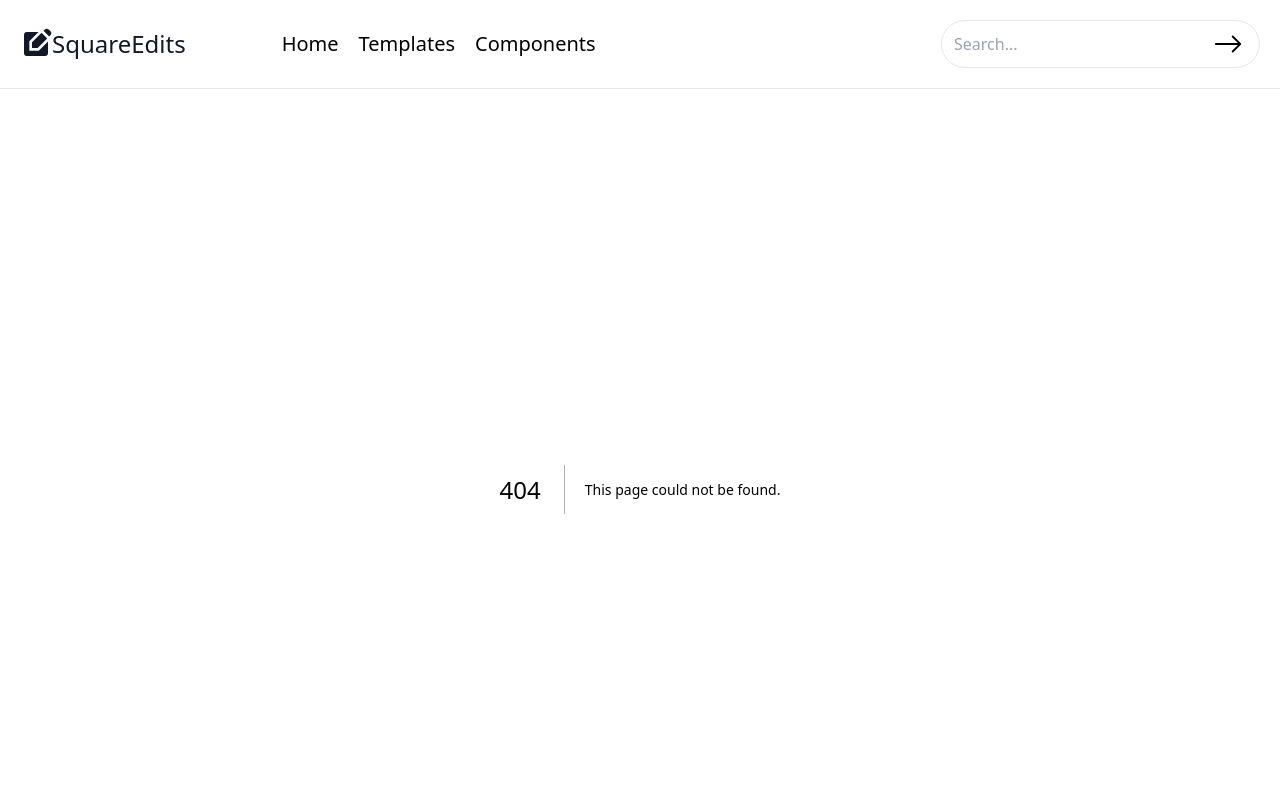
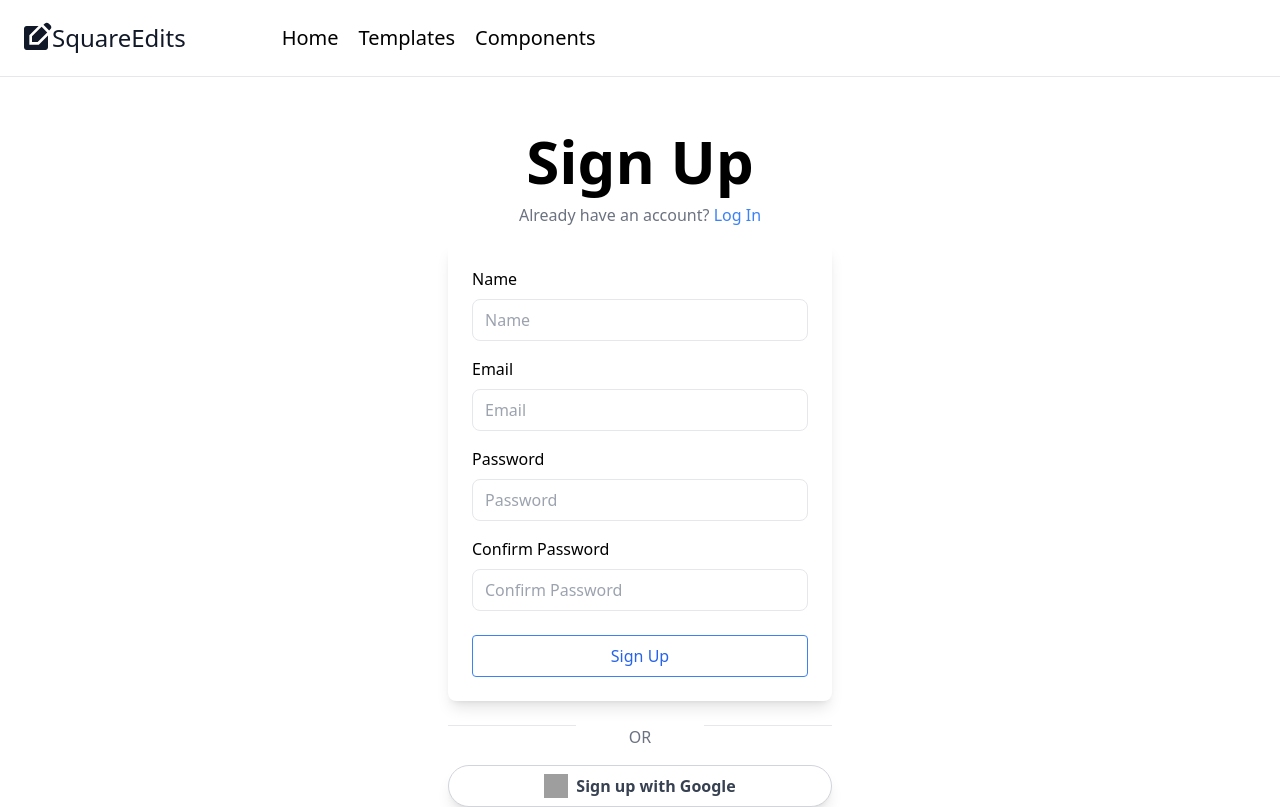
Before and after one commit to darshilkantaria11/SU, a Next.js app in the folder codeeasy/: page /signup in a window 1280 px wide. Before the commit this address had no page. Shown: the top 807 px of the page. Built offline with nearby package versions, Linux system fonts and the light colour scheme; grey boxes are pictures that could not be loaded.

Commit message:
get started login signup

```diff
--- a/codeeasy/components/Navbar.js
+++ b/codeeasy/components/Navbar.js
@@ -97,10 +97,10 @@ const Navbar = () => {
               )}
             </div>
           </nav>
-          <div className="flex items-center border rounded-full">
+          {/* <div className="flex items-center border rounded-full">
             <input className="py-2 px-3 rounded-full focus:outline-none" type="text" placeholder="Search..." />
             <button className=" py-2 px-4 "><BsArrowRight size={30} /></button>
-          </div>
+          </div> */}
 
         </div>
       </header>
--- a/codeeasy/package.json
+++ b/codeeasy/package.json
@@ -13,11 +13,13 @@
     "codemirror": "^6.0.1",
     "eslint": "8.38.0",
     "eslint-config-next": "13.3.0",
+    "firebase": "^9.21.0",
     "next": "13.3.0",
     "postcss": "8.4.23",
     "react": "18.2.0",
     "react-codemirror2": "^7.2.1",
     "react-dom": "18.2.0",
+    "react-firebaseui": "^6.0.0",
     "react-icons": "^4.8.0",
     "react-player": "^2.12.0",
     "tailwindcss": "3.3.1"
--- a/codeeasy/pages/_app.js
+++ b/codeeasy/pages/_app.js
@@ -1,11 +1,15 @@
 import Navbar from '@/components/Navbar'
 import Footer from '@/components/Footer'
 import '@/styles/globals.css'
+import Head from 'next/head'
 
 export default function App({ Component, pageProps }) {
   return <>
-   <Navbar/>
-   <Component {...pageProps} />
-   <Footer/>
-   </>
+    <Head>
+      <title>SquareEdits</title>
+    </Head>
+    <Navbar />
+    <Component {...pageProps} />
+    <Footer />
+  </>
 }
--- a/codeeasy/pages/index.js
+++ b/codeeasy/pages/index.js
@@ -1,6 +1,6 @@
-import React from 'react'
-import Head from 'next/head'
-
+import Link from 'next/link';
+import React from 'react';
+import Head from 'next/head';
 
 const Home = () => {
   return (
@@ -13,17 +13,54 @@ const Home = () => {
         <div className="container mx-auto  flex justify-center items-center py-8 ">
           <div className="lg:flex mt-12 lg:justify-between lg:items-center w-full">
             <div className="lg:w-1/2">
-          <h1 className="text-6xl font-bold text-gray-900 xl:font-open xl:font-semibold xl:p-6 mb-4 ">Website Solutions, Simplified.</h1>
-          <p className="text-lg text-gray-700 xl:p-6">Ready to take your online presence to the next level? Browse our selection of web solutions and templates today and get started on your website journey!</p>
+              <h1 className="text-6xl font-bold text-gray-900 xl:font-open xl:font-semibold xl:p-6 mb-4 ">
+                Website Solutions, Simplified.
+              </h1>
+              <p className="text-lg text-gray-700 xl:p-6">
+                Ready to take your online presence to the next level? Browse our selection of web
+                solutions and templates today and get started on your website journey!
+              </p>
+              <div className="flex xl:p-6 ">
+                <Link className="inline-block xl:p-3 xl:pr-8  xl:text-2xl bg-blue-600 hover:bg-blue-700 text-white xl:font-semi-bold py-2 px- rounded-full mt-4 flex items-center" href="/login">
+                  Get Started
+                  <div className="animate-arrow">&rarr;</div>
+                </Link>
+              </div>
+              <style jsx>{`
+                .animate-arrow {
+                  animation: arrow 2s cubic-bezier(0, 0, 0.2, 1) infinite;
+                }
+
+                @keyframes arrow {
+                  0% {
+                    transform: translateX(10px);
+                  }
+                  50% {
+                    transform: translateX(20px);
+                  }
+                  100% {
+                    transform: translateX(10px);
+                  }
+                }
+                @keyframes delay {
+                  0%,
+                  100% {
+                    animation-delay: 0s;
+                  }
+                  50% {
+                    animation-delay: 2s;
+                  }
+                }
+              `}</style>
             </div>
             <div className="lg:w-1/2">
-          <img src="home1.png" alt="Photo" className="rounded-lg mt-6 "/>
+              <img src="home1.png" alt="Photo" className="rounded-lg mt-6 " />
             </div>
           </div>
         </div>
       </div>
     </>
-  )
-}
+  );
+};
 
 export default Home;
--- /dev/null
+++ b/codeeasy/pages/login.js
@@ -0,0 +1,65 @@
+import React from 'react'
+import Link from 'next/link'
+
+function Login() {
+  return (
+    <div className="flex flex-col justify-center items-center h-screen ">
+      <h1 className="text-6xl font-bold mb-3 xl:font-semibold">Log In</h1>
+      <p className="text-gray-500 mb-4">
+        Don't have an account?{' '}
+        <Link className="text-blue-500 hover:underline" href={'/signup'}>Sign Up</Link>
+      </p>
+      <form className="w-96 p-6 rounded-lg shadow-lg bg-white mb-6">
+        <div className="mb-4">
+          <label className="block font-medium mb-2" htmlFor="email">
+            Email
+          </label>
+          <input
+            className="w-full px-3 py-2 border rounded-lg outline-none focus:shadow-outline"
+            type="email"
+            name="email"
+            id="email"
+            placeholder="Email"
+          />
+        </div>
+        <div className="mb-6">
+          <label className="block font-medium mb-2" htmlFor="password">
+            Password
+          </label>
+          <input
+            className="w-full px-3 py-2 border rounded-lg outline-none focus:shadow-outline"
+            type="password"
+            name="password"
+            id="password"
+            placeholder="Password"
+          />
+        </div>
+        <button
+          className="w-full border xl:font-normal border-blue-500 xl:text-blue-600 hover:bg-blue-500 hover:border-blue-700 hover:text-white font-bold py-2 px-4 rounded transition-colors duration-300"
+          type="submit"
+        >
+          Log In
+        </button>
+
+      </form>
+      <div className="flex w-96 justify-between">
+        <hr className="w-1/3" />
+        <p className="text-gray-500 mx-2">OR</p>
+        <hr className="w-1/3" />
+      </div>
+      <button
+        className="w-96 bg-white border border-gray-300 hover:border-gray-500 text-gray-700 font-bold py-2 px-4 rounded-full my-4 shadow-lg flex items-center justify-center"
+      >
+        <img
+          className="h-6 w-6 mr-2"
+          src="https://img.icons8.com/color/48/000000/google-logo.png"
+          alt="Google logo"
+        />
+        Log in with Google
+      </button>
+
+    </div>
+  )
+}
+
+export default Login
--- /dev/null
+++ b/codeeasy/pages/signup.js
@@ -0,0 +1,88 @@
+import React from 'react'
+import Link from 'next/link'
+
+function SignUp() {
+  return (
+    <div className="flex flex-col justify-center items-center h-screen ">
+      <h1 className="text-6xl font-bold mb-3 xl:font-semibold">Sign Up</h1>
+      <p className="text-gray-500 mb-4">
+        Already have an account?{' '}
+       <Link className="text-blue-500 hover:underline" href={'/login'}>Log In</Link>
+      </p>
+      <form className="w-96 p-6 rounded-lg shadow-lg bg-white mb-6">
+        <div className="mb-4">
+          <label className="block font-medium mb-2" htmlFor="name">
+            Name
+          </label>
+          <input
+            className="w-full px-3 py-2 border rounded-lg outline-none focus:shadow-outline"
+            type="text"
+            name="name"
+            id="name"
+            placeholder="Name"
+          />
+        </div>
+        <div className="mb-4">
+          <label className="block font-medium mb-2" htmlFor="email">
+            Email
+          </label>
+          <input
+            className="w-full px-3 py-2 border rounded-lg outline-none focus:shadow-outline"
+            type="email"
+            name="email"
+            id="email"
+            placeholder="Email"
+          />
+        </div>
+        <div className="mb-4">
+          <label className="block font-medium mb-2" htmlFor="password">
+            Password
+          </label>
+          <input
+            className="w-full px-3 py-2 border rounded-lg outline-none focus:shadow-outline"
+            type="password"
+            name="password"
+            id="password"
+            placeholder="Password"
+          />
+        </div>
+        <div className="mb-6">
+          <label className="block font-medium mb-2" htmlFor="password_confirm">
+            Confirm Password
+          </label>
+          <input
+            className="w-full px-3 py-2 border rounded-lg outline-none focus:shadow-outline"
+            type="password"
+            name="password_confirm"
+            id="password_confirm"
+            placeholder="Confirm Password"
+          />
+        </div>
+        <button
+          className="w-full border xl:font-normal border-blue-500 xl:text-blue-600 hover:bg-blue-500 hover:border-blue-700 hover:text-white font-bold py-2 px-4 rounded transition-colors duration-300"
+          type="submit"
+        >
+          Sign Up
+        </button>
+      </form>
+      <div className="flex w-96 justify-between">
+        <hr className="w-1/3" />
+        <p className="text-gray-500 mx-2">OR</p>
+        <hr className="w-1/3" />
+      </div>
+      <button
+        className="w-96 bg-white border border-gray-300 hover:border-gray-500 text-gray-700 font-bold py-2 px-4 rounded-full my-4 shadow-lg flex items-center justify-center"
+      >
+        <img
+          className="h-6 w-6 mr-2"
+          src="https://img.icons8.com/color/48/000000/google-logo.png"
+          alt="Google logo"
+        />
+        Sign up with Google
+      </button>
+
+    </div>
+  )
+}
+
+export default SignUp
```
Also changed, not shown: 1 other file (tests, documents, lock files or other folders). Lines whose indentation alone changed are shown as unchanged.
